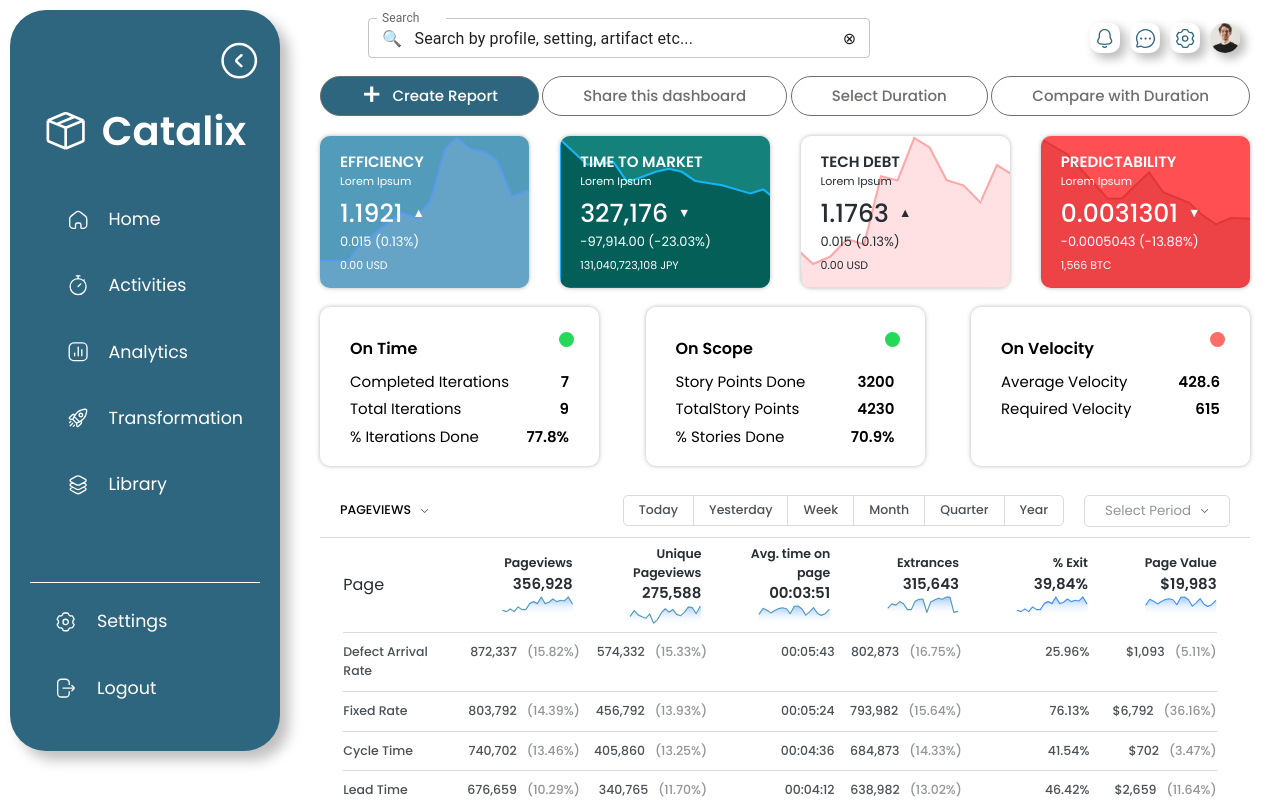
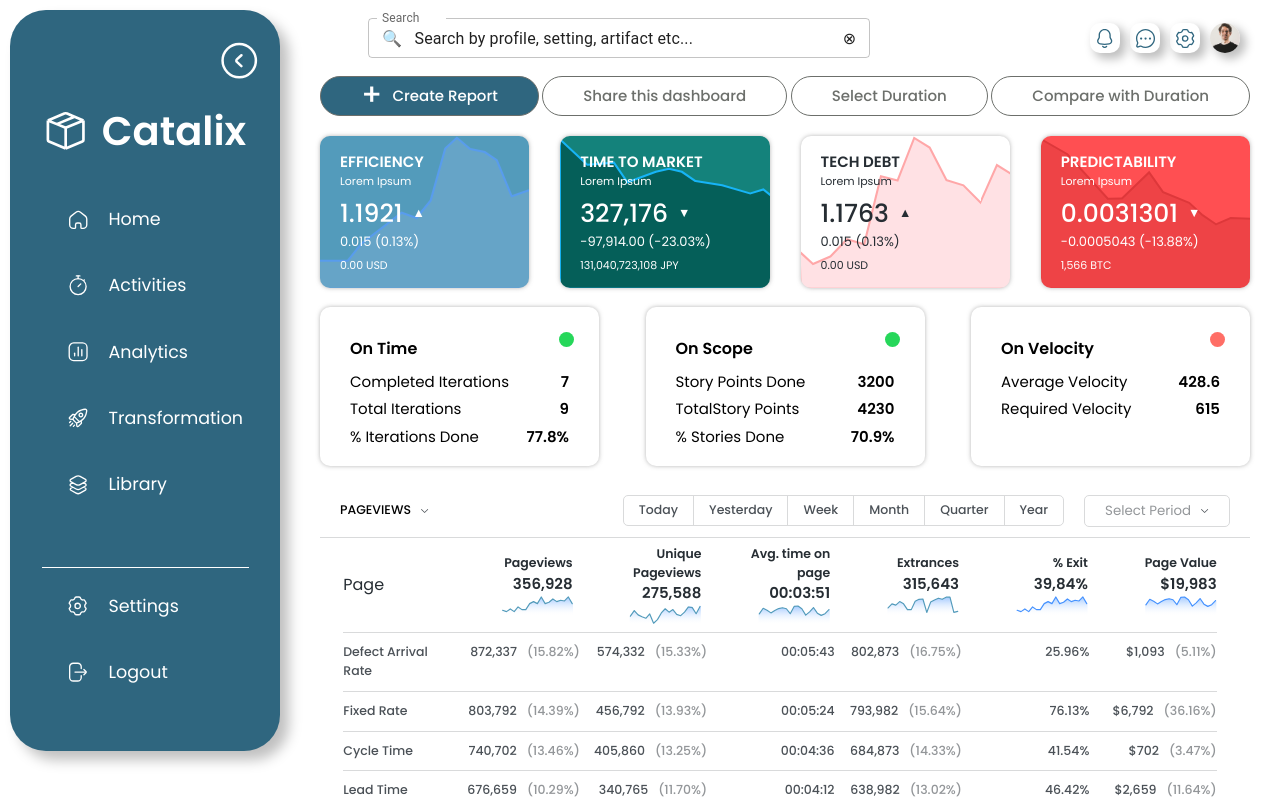
Before and after one commit to CoderAayush2104/Frontend_Assignment, a React (Vite) app: page / in a window 1280 px wide. Built offline with nearby package versions, Linux system fonts and the light colour scheme.

Commit message:
Minor changes in sidebar

```diff
--- a/src/components/sidebar.css
+++ b/src/components/sidebar.css
@@ -37,12 +37,12 @@
 
 }
 .sidebar-bottom-menu{
-
-    margin-top: 50px;
+    margin-top: 15%;
     display: flex;
     flex-direction: column;
     align-items: center;
-    width: 100%;
+
+    width: 90%;
     gap: 10px;
     padding: 10px;
 
```
